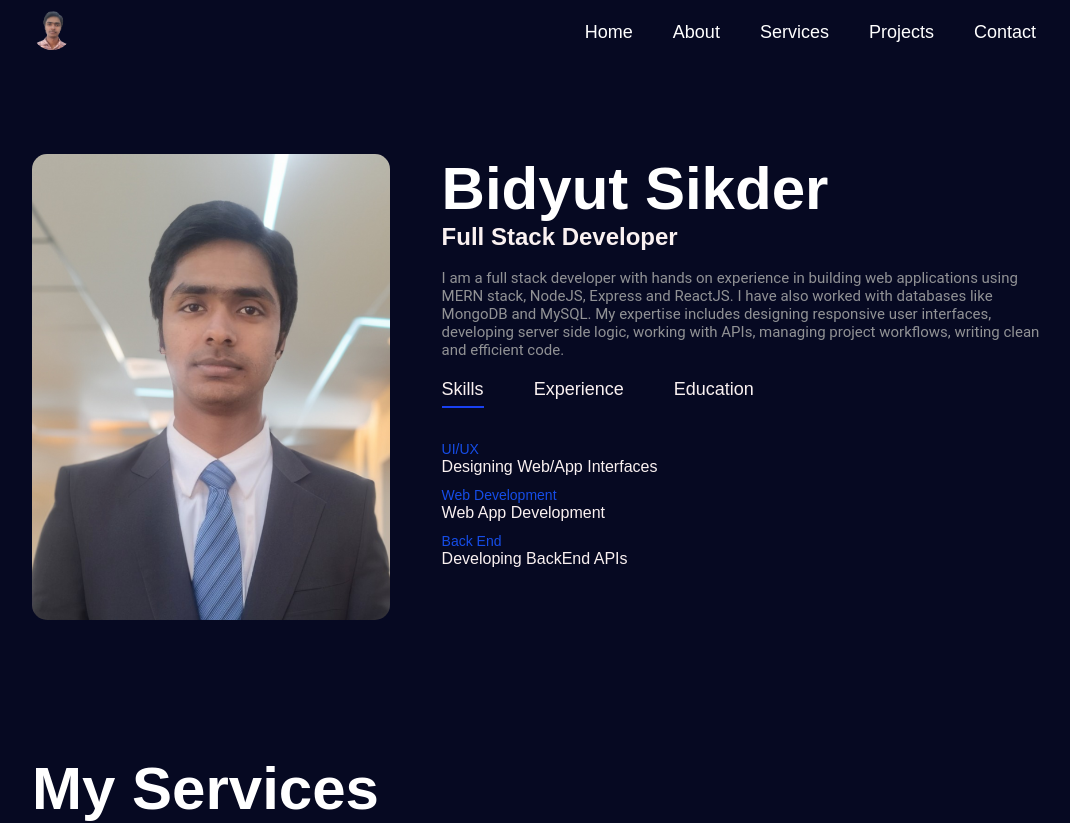
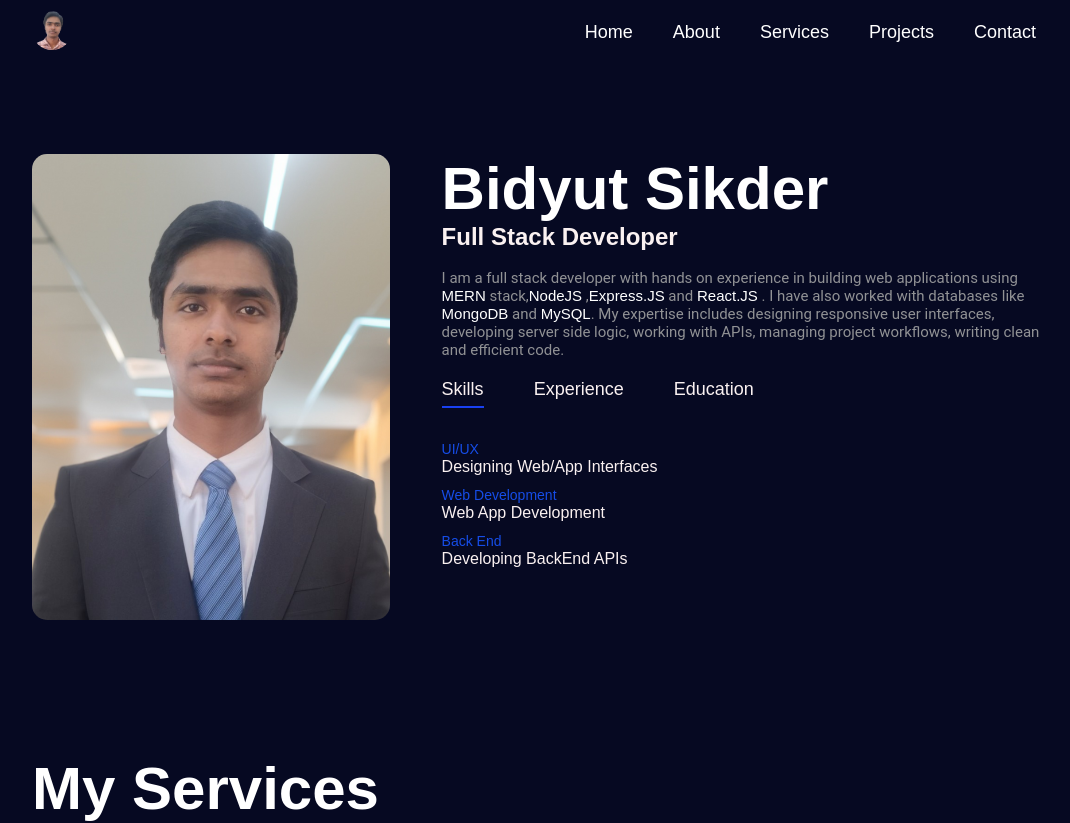
Before and after one commit to Bidyut-Sikder/portfolio, a React (Vite) app: page / in a window 1280 px wide. Shown: the top 823 px of the page, without its empty margins (96-1166 px from the left). Built offline with nearby package versions, Linux system fonts and the light colour scheme.

Commit message:
Update AboutArea.jsx

```diff
--- a/src/components/AboutArea.jsx
+++ b/src/components/AboutArea.jsx
@@ -63,12 +63,12 @@ const AboutArea = () => {
                     <div className="about-col-2">
                         <h1 className="sub-title">Bidyut Sikder</h1>
                         <h2 className="title">Full Stack Developer</h2> <br />
-
-                        <p className='about-description' >I am a full stack developer with hands on experience in building web
-                            applications using MERN stack, NodeJS, Express and ReactJS. I have also
-                            worked with databases like MongoDB and MySQL. My expertise includes designing
+                       <p className='about-description' >I am a full stack developer with hands on experience in building web
+                            applications using <span>MERN</span> stack,<span>NodeJS</span>  ,<span>Express.JS</span>  and <span>React.JS</span>  . I have also
+                            worked with databases like <span>MongoDB</span> and  <span>MySQL</span>. My expertise includes designing
                             responsive user interfaces, developing server side logic, working with APIs,
-                            managing project workflows, writing clean and efficient code.</p>
+                            managing project workflows, writing clean and efficient code.
+                        </p>
 
                         <div className="tab-titles">
                             <p className={`tab-links ${activeLinkskill ? 'active-link' : ''}`} onClick={skills}>
```
